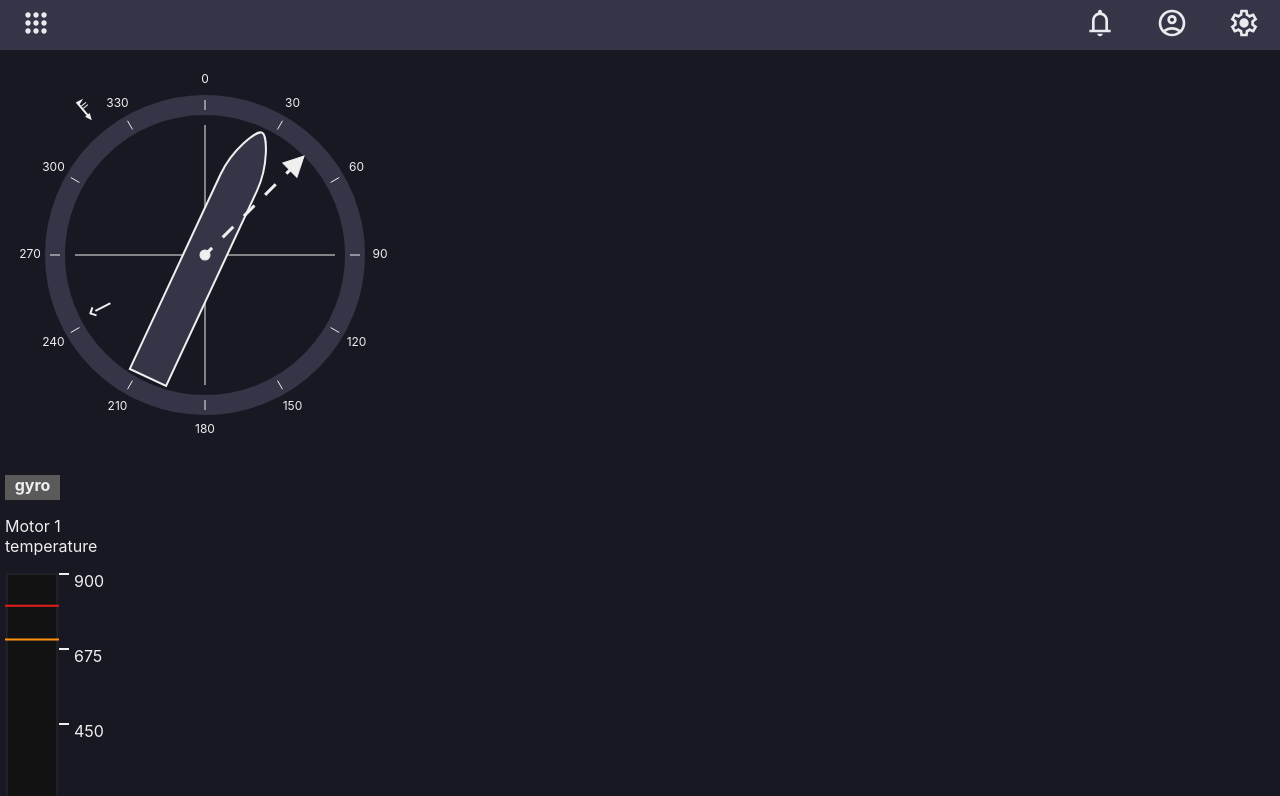
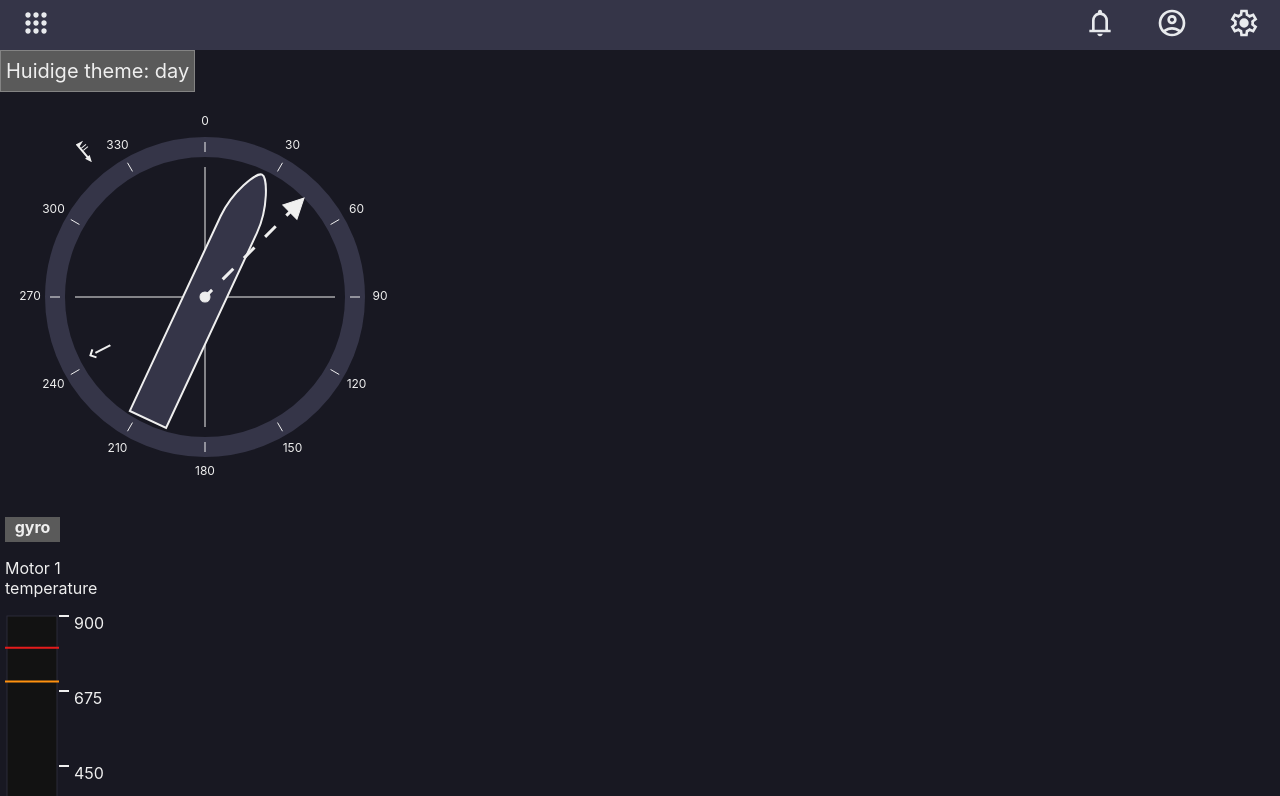
Before and after one commit to Henri-Willekens/mqtt-implementation, a React (Create React App) app: page / in a window 1280 px wide. Shown: the top 796 px of the page. Built offline with nearby package versions, Linux system fonts and the light colour scheme.

Commit message:
Added button component & darkmode switch

```diff
--- a/src/App.tsx
+++ b/src/App.tsx
@@ -3,6 +3,7 @@ import { useEffect, useState } from "react";
 import "./App.scss";
 import Header from "./components/molecules/Header/Header";
 import DynamicRenderComponents from "./components/organisms/DynamicRenderComponents/DynamicRenderComponents";
+import Button from "./components/atoms/Button/Button";
 
 import config from "./configuration/test-config.json";
 import { Config } from './configuration/types';
@@ -10,6 +11,15 @@ import { Config } from './configuration/types';
 
 const App = () => {
   const [configData, setConfigData] = useState<Config | null>(null);
+  const [currentTheme, setCurrentTheme] = useState<string>('day');
+
+  const switchTheme = () => {
+   if (currentTheme == "day") {
+    setCurrentTheme("night");
+   } else {
+    setCurrentTheme("day")
+   }
+  }
 
   useEffect(() => {
     setConfigData(config as Config);
@@ -24,7 +34,8 @@ const App = () => {
       <div className="main">
         <Header pages={['page1', 'page2']} />
         <div className="components">
-          <DynamicRenderComponents config={configData} />
+          <Button onclick={switchTheme} text={`Huidige theme: ${currentTheme}`} />
+          <DynamicRenderComponents theme={currentTheme} config={configData} />
         </div>
       </div>
     </div>
--- /dev/null
+++ b/src/components/atoms/Button/Button.scss
@@ -0,0 +1,15 @@
+@import "../../../styles/colorVariables";
+
+.button{
+    background-color: $button-background;
+    color: $neutral-soft-white;
+    border: 1px solid $button-border;
+    width: fit-content;
+    min-width: 50px;
+    max-width: 200px;
+    height: fit-content;
+    line-height: 0px;
+    text-align: center;
+    font-size: 20px;
+    padding: 0 5px;
+}
--- /dev/null
+++ b/src/components/atoms/Button/Button.tsx
@@ -0,0 +1,14 @@
+import "./Button.scss";
+import ButtonProps from './Button.types';
+
+
+const Button: React.FC<ButtonProps> = ({onclick, text}) => {
+
+    return(
+        <div onClick={onclick} className="button">
+            <p>{text}</p>
+        </div>
+    );
+}
+
+export default Button;
--- /dev/null
+++ b/src/components/atoms/Button/Button.types.ts
@@ -0,0 +1,4 @@
+export default interface ButtonProps {
+    onclick: any,
+    text: string
+}
--- a/src/components/atoms/Compass/Compass.scss
+++ b/src/components/atoms/Compass/Compass.scss
@@ -88,7 +88,7 @@
     font-weight: bold;
 
     &__day {
-      background-color: $button-active;
+      background-color: $button-background;
 
       & > p {
         color: $neutral-soft-white;
--- a/src/components/atoms/Compass/Compass.tsx
+++ b/src/components/atoms/Compass/Compass.tsx
@@ -3,8 +3,7 @@ import React, { useState, useEffect } from "react";
 import CompassProps from './Compass.types';
 import './Compass.scss';
 
-const Compass: React.FC<CompassProps> = ({ source, currentLocationOutside }) => {
-  const [theme, setTheme] = useState('day');
+const Compass: React.FC<CompassProps> = ({ source, currentLocationOutside, theme }) => {
   const [currentHeading, setCurrentHeading] = useState(0);
   const [windspeed, setWindspeed] = useState('13');
 
--- a/src/components/atoms/Compass/Compass.types.ts
+++ b/src/components/atoms/Compass/Compass.types.ts
@@ -1,4 +1,5 @@
 export default interface CompassProps {
   source: string,
-  currentLocationOutside: boolean
+  currentLocationOutside: boolean,
+  theme: string
 }
--- a/src/components/organisms/DynamicRenderComponents/DynamicRenderComponents.tsx
+++ b/src/components/organisms/DynamicRenderComponents/DynamicRenderComponents.tsx
@@ -3,13 +3,13 @@ import DynamicRenderComponentsProps from "./DynamicRenderComponents.types";
 import componentMap from "../../index";
 import { ComponentConfig } from "../../../configuration/types";
 
-const DynamicRenderComponents: React.FC<DynamicRenderComponentsProps> = ({ config }) => {
+const DynamicRenderComponents: React.FC<DynamicRenderComponentsProps> = ({ config, theme }) => {
   return(
     <>
       {config.components.map((componentConfig: ComponentConfig, index: number) => {
         const { type, props } = componentConfig;
         const Component = componentMap[type];
-        const componentProps = { ...props }
+        const componentProps = { theme, ...props }
 
         return <Component key={index} {...componentProps} />
       })}
--- a/src/components/organisms/DynamicRenderComponents/DynamicRenderComponents.types.ts
+++ b/src/components/organisms/DynamicRenderComponents/DynamicRenderComponents.types.ts
@@ -2,4 +2,5 @@ import { Config } from "../../../configuration/types";
 
 export default interface DynamicRenderComponentsProps {
   config: Config,
+  theme: string
 }
--- a/src/styles/_colorVariables.scss
+++ b/src/styles/_colorVariables.scss
@@ -36,7 +36,7 @@ $output-background: #121212;
 $output-border: #2B2B39;
 
 //button colors
-$button-active: #5A5A5A;
+$button-background: #5A5A5A;
 $button-hover: #6E6E6E;
 $button-clicked: #8C8C8C;
 $button-border: #838383;
```
